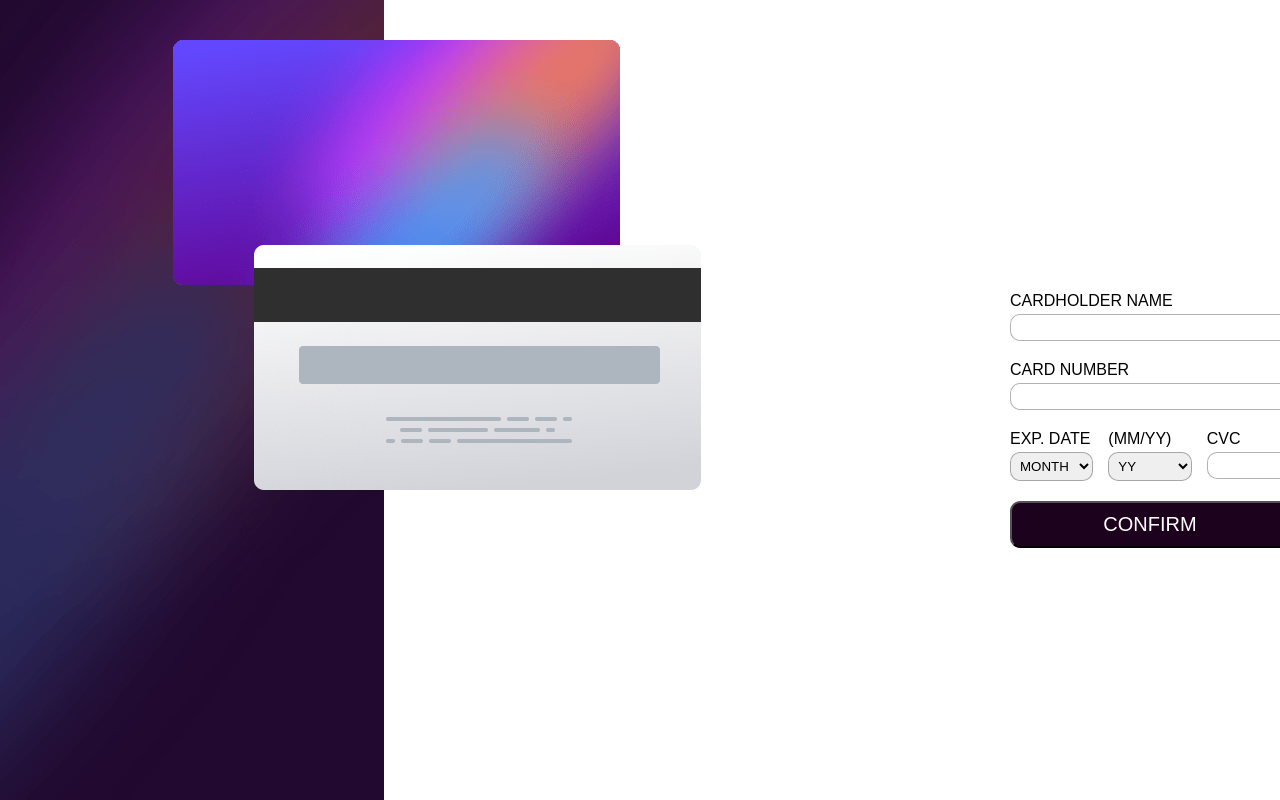
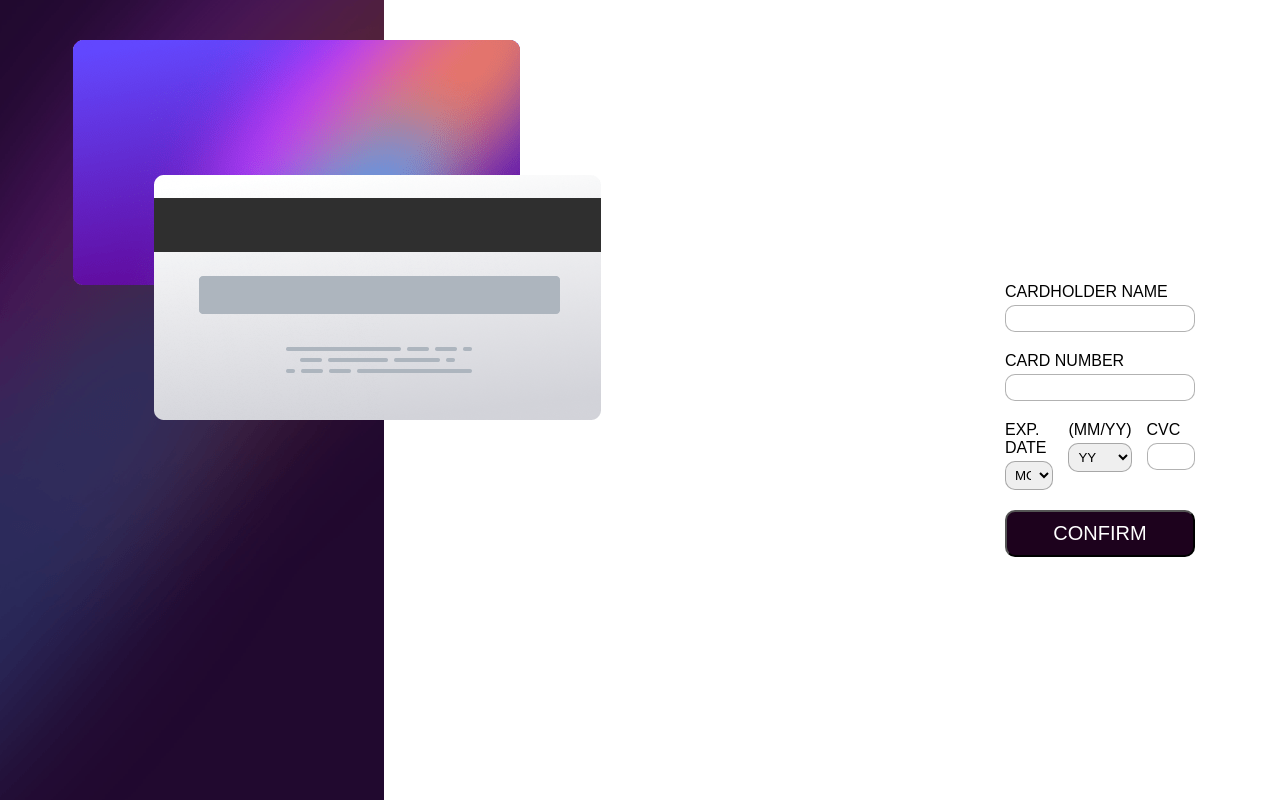
Before and after one commit to AmarachiChukwuma/credit, a plain HTML site: page index.html in a window 1280 px wide. Shown: the top 800 px of the page. Drawn offline with Linux system fonts and the light colour scheme.

Commit message:
Update styles.css

```diff
--- a/styles.css
+++ b/styles.css
@@ -48,8 +48,8 @@ body{
 
 .container-mm form{
     border-radius: 5px;
-    padding: 10px;
-    width: 300px;
+    padding: 5px;
+    width: 200px;
     margin-top: 5rem;
 }
 .container-mm form .inputBox{
```
